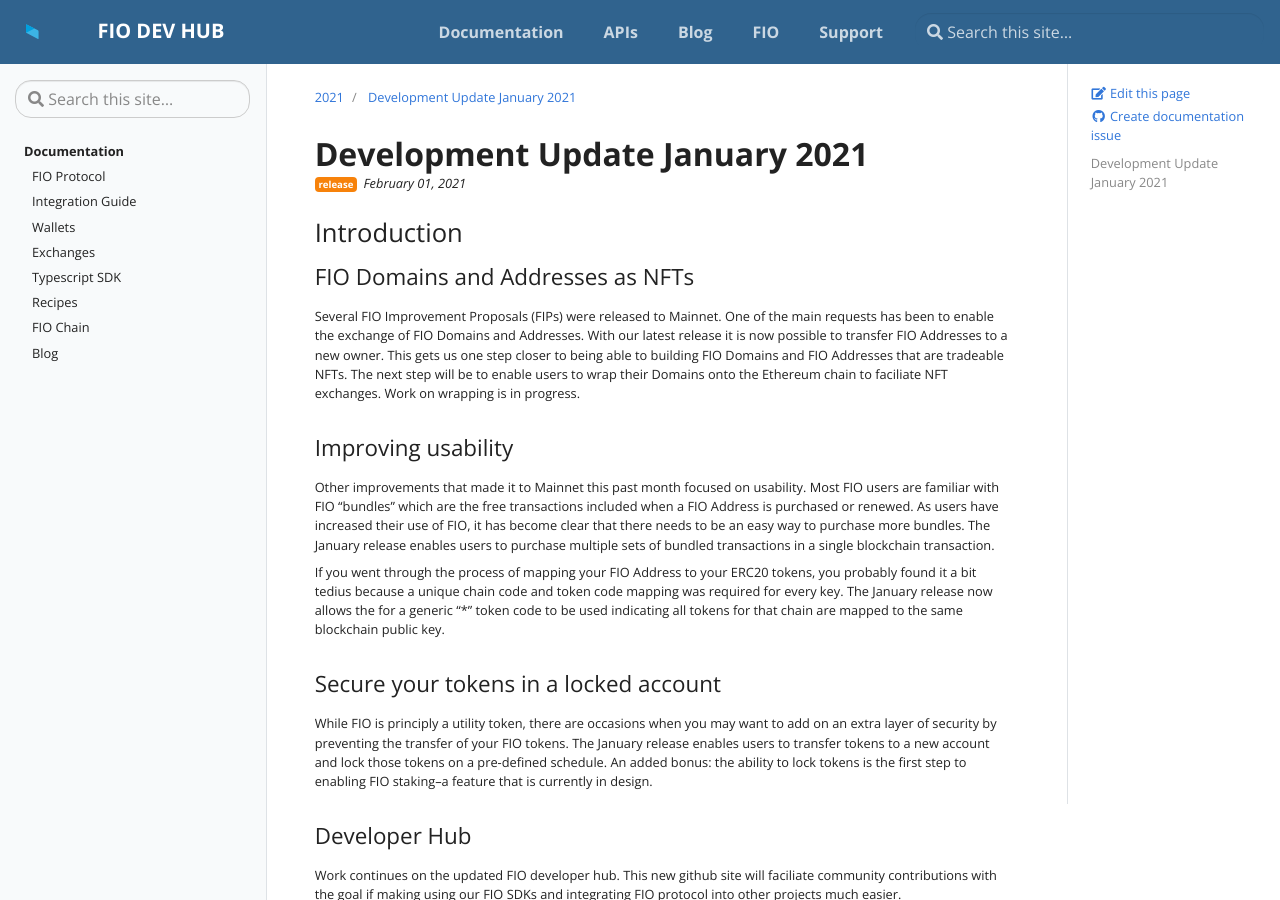
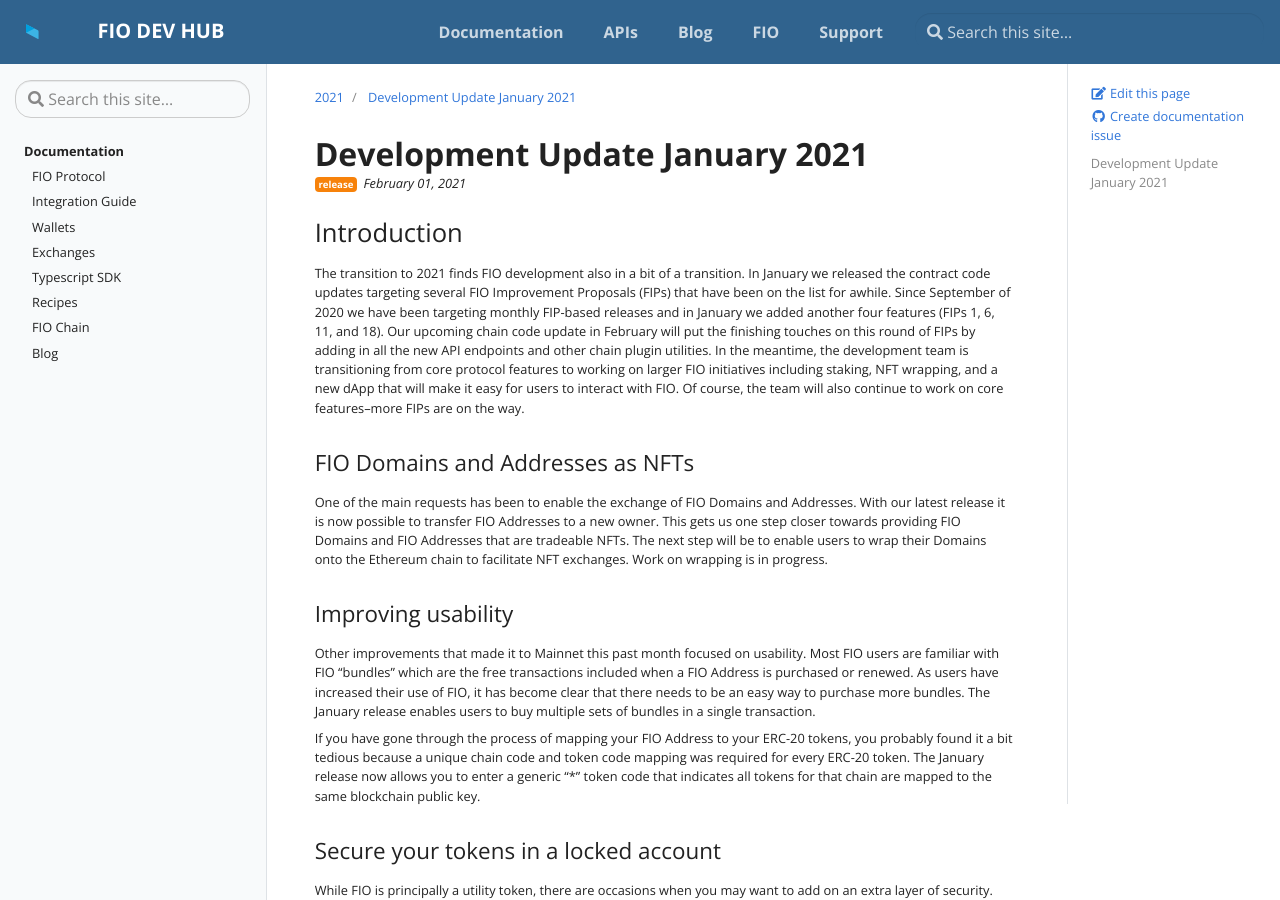
Before and after one commit to fioprotocol/fio-devhub, a Jekyll site: the page built from _posts/2021-02-01-jan-update.md, in a window 1280 px wide and 900 px high. Built offline with Jekyll 4.4.1, drawn with Linux system fonts in a browser that asks for light colours; our own code applies the rules of GitHub Pages for plain Markdown files; some of the changed text lies outside the part shown.

Commit message:
added content

```diff
--- a/_posts/2021-02-01-jan-update.md
+++ b/_posts/2021-02-01-jan-update.md
@@ -9,22 +9,24 @@ badges:
 
 ## Introduction
 
+The transition to 2021 finds FIO development also in a bit of a transition. In January we released the contract code updates targeting several FIO Improvement Proposals (FIPs) that have been on the list for awhile. Since September of 2020 we have been targeting monthly FIP-based releases and in January we added another four features (FIPs 1, 6, 11, and 18). Our upcoming chain code update in February will put the finishing touches on this round of FIPs by adding in all the new API endpoints and other chain plugin utilities. In the meantime, the development team is transitioning from core protocol features to working on larger FIO initiatives including staking, NFT wrapping, and a new dApp that will make it easy for users to interact with FIO. Of course, the team will also continue to work on core features--more FIPs are on the way.
+
 ### FIO Domains and Addresses as NFTs
 
-Several FIO Improvement Proposals (FIPs) were released to Mainnet. One of the main requests has been to enable the exchange of FIO Domains and Addresses. With our latest release it is now possible to transfer FIO Addresses to a new owner. This gets us one step closer to being able to building FIO Domains and FIO Addresses that are tradeable NFTs. The next step will be to enable users to wrap their Domains onto the Ethereum chain to faciliate NFT exchanges. Work on wrapping is in progress.
+One of the main requests has been to enable the exchange of FIO Domains and Addresses. With our latest release it is now possible to transfer FIO Addresses to a new owner. This gets us one step closer towards providing FIO Domains and FIO Addresses that are tradeable NFTs. The next step will be to enable users to wrap their Domains onto the Ethereum chain to facilitate NFT exchanges. Work on wrapping is in progress.
 
 ### Improving usability
 
-Other improvements that made it to Mainnet this past month focused on usability. Most FIO users are familiar with FIO "bundles" which are the free transactions included when a FIO Address is purchased or renewed. As users have increased their use of FIO, it has become clear that there needs to be an easy way to purchase more bundles. The January release enables users to purchase multiple sets of bundled transactions in a single blockchain transaction.
+Other improvements that made it to Mainnet this past month focused on usability. Most FIO users are familiar with FIO "bundles" which are the free transactions included when a FIO Address is purchased or renewed. As users have increased their use of FIO, it has become clear that there needs to be an easy way to purchase more bundles. The January release enables users to buy multiple sets of bundles in a single transaction.
 
-If you went through the process of mapping your FIO Address to your ERC20 tokens, you probably found it a bit tedius because a unique chain code and token code mapping was required for every key. The January release now allows the for a generic "*" token code to be used indicating all tokens for that chain are mapped to the same blockchain public key.
+If you have gone through the process of mapping your FIO Address to your ERC-20 tokens, you probably found it a bit tedious because a unique chain code and token code mapping was required for every ERC-20 token. The January release now allows you to enter a generic "*" token code that indicates all tokens for that chain are mapped to the same blockchain public key.
 
 ### Secure your tokens in a locked account
 
-While FIO is principly a utility token, there are occasions when you may want to add on an extra layer of security by preventing the transfer of your FIO tokens. The January release enables users to transfer tokens to a new account and lock those tokens on a pre-defined schedule. An added bonus: the ability to lock tokens is the first step to enabling FIO staking--a feature that is currently in design.
+While FIO is principally a utility token, there are occasions when you may want to add on an extra layer of security. The January release enables users to transfer tokens to a new account and lock those tokens on a pre-defined schedule. An added bonus: the ability to lock tokens is the first step to enabling FIO staking--a feature that is currently in design.
 
 ### Developer Hub
 
-Work continues on the updated FIO developer hub. This new github site will faciliate community contributions with the goal if making using our FIO SDKs and integrating FIO protocol into other projects much easier.
+Work continues on the updated FIO developer hub. This new Github site will facilitate community contributions with the goal of making it easier to use the FIO SDKs and integrate FIO features into wallets and other crypto applications.
 
 Find out more here: https://devhub.fioprotocol.io
```
